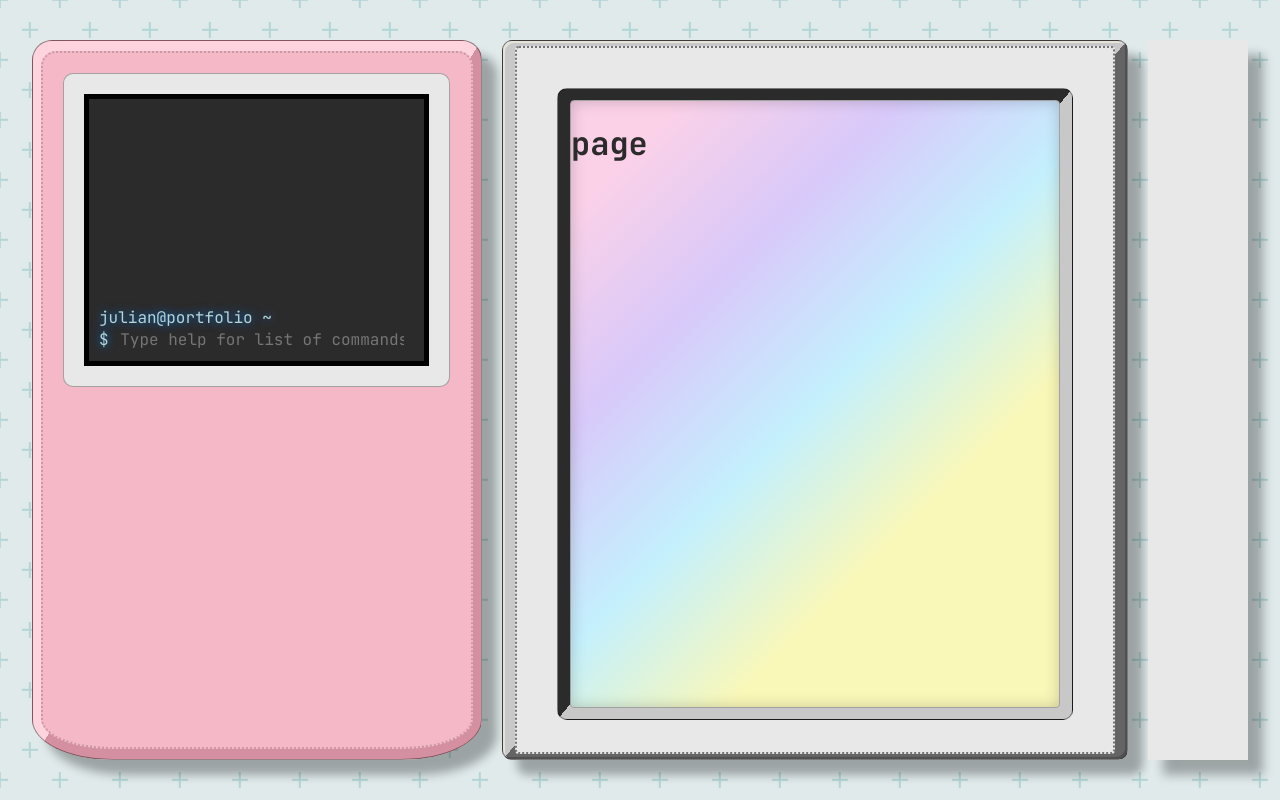
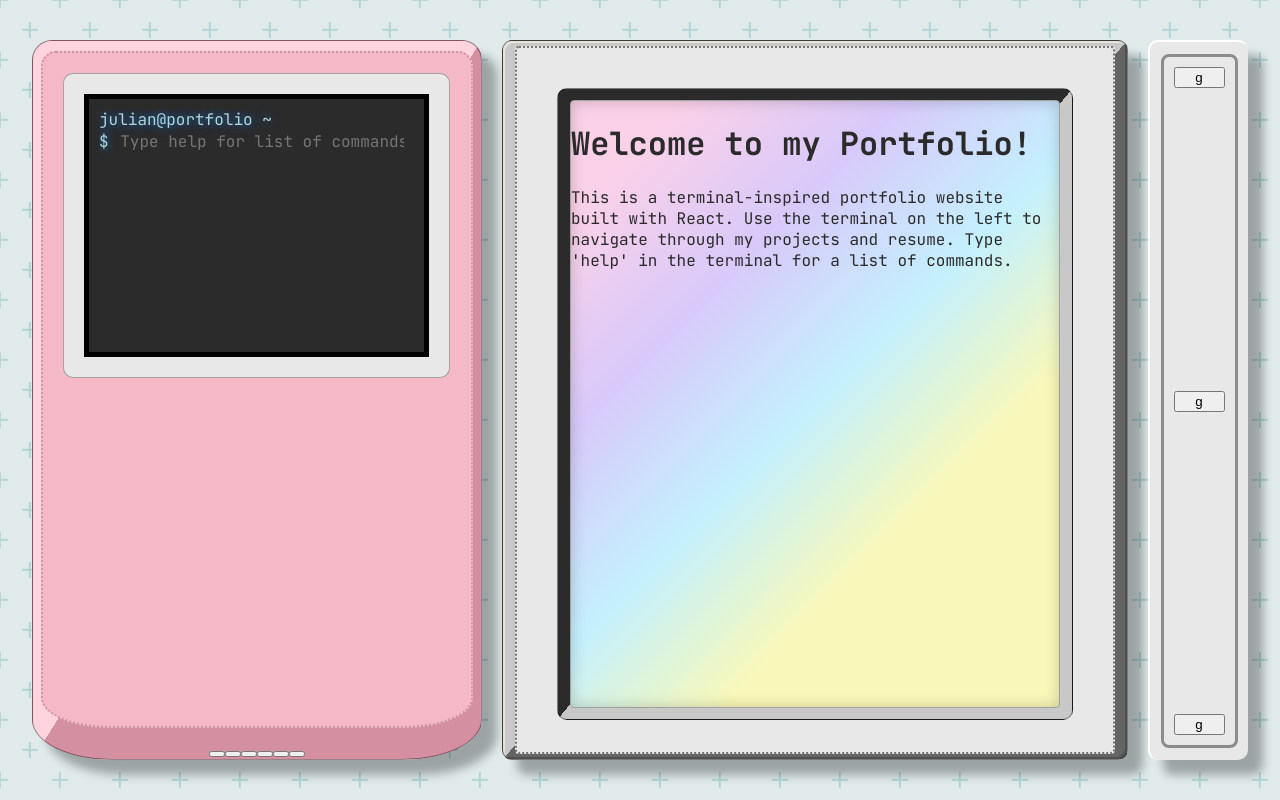
Before and after one commit to jbraun3/Julian-Braun-Website, a React (Vite) app: page / in a window 1280 px wide. Built offline with nearby package versions, Linux system fonts and the light colour scheme.

Commit message:
working navigation

```diff
--- a/package.json
+++ b/package.json
@@ -11,7 +11,8 @@
   },
   "dependencies": {
     "react": "^19.2.0",
-    "react-dom": "^19.2.0"
+    "react-dom": "^19.2.0",
+    "react-router-dom": "^7.13.1"
   },
   "devDependencies": {
     "@eslint/js": "^9.39.1",
--- a/src/App.jsx
+++ b/src/App.jsx
@@ -1,7 +1,12 @@
 import { useState } from 'react'
 import Terminal from './components/Terminal.jsx'
+import Resume from './routes/resume.jsx';
+import SideButtons from './components/SideButtons.jsx';
 import './assets/Global.css'
 import './assets/Terminal.css'
+import { Route, Routes } from 'react-router-dom';
+
+import HomePage from './routes/HomePage.jsx';
 
 export default function App() {
   return (
@@ -12,10 +17,17 @@ export default function App() {
         <div className="gameboy-base">
           <div className="gameboy-screen">
             <Terminal />
-            {/* Navigation links will go here */}
           </div>
         </div>
-        {/* We will add the UI toggle and physical D-pad styling here later */}
+
+        <div className="gmaeboy-buttons">
+          <button className="D-pad up"></button>
+          <button className="D-pad down"></button>
+          <button className="D-pad left"></button>
+          <button className="D-pad right"></button>
+          <button className="action-button A"></button>
+          <button className="action-button B"></button>
+        </div>
       </div>
 
       {/* CENTER COLUMN: Main Monitor */}
@@ -23,16 +35,17 @@ export default function App() {
         <div className="monitor-bezel">
           <div className="bezel-shadow">
             <div className="monitor-screen">
-              <h1>page</h1>
-              {/* Content (Home, Projects, Resume) will render here */}
+              <Routes>
+                <Route path="/" element={<HomePage />} />
+                <Route path="/resume" element={<Resume />} />
+              </Routes>
             </div>
           </div>
         </div>
       </div>
 
-      {/* RIGHT COLUMN: Hardware Links */}
       <div className="hardware-buttons">
-
+        <SideButtons />
       </div>
 
     </div>
--- a/src/assets/Global.css
+++ b/src/assets/Global.css
@@ -135,7 +135,13 @@ body {
   display: flex;
   flex-direction: column;
   align-items: center;
-  justify-content: space-around;
+  justify-content: center;
   background-color: #e8e8e8;
   box-shadow: 15px 15px 10px rgba(0, 0, 0, 0.3);
+  border-radius: 10px;
+  padding: 12px;
+  border-top: 2px solid white;
+  border-left: 2px solid white;
+  /* border-bottom: 2px solid #646464;
+  border-right: 2px solid #646464; */
 }
--- /dev/null
+++ b/src/assets/SideButtons.css
@@ -0,0 +1,10 @@
+.side-buttons {
+    display: flex;
+    justify-content: space-between;
+    flex-grow: 1;
+    width: calc(100% - 23px);
+    flex-direction: column;
+    padding: 10px;
+    border: 3px solid rgba(0,0,0,0.4);
+    border-radius: 8px;
+}
--- a/src/assets/Terminal.css
+++ b/src/assets/Terminal.css
@@ -55,6 +55,10 @@ input {
   display: none;
 }
 .terminal-history {
-  -ms-overflow-style: none;
-  scrollbar-width: none;
+    -ms-overflow-style: none;
+    scrollbar-width: none;
 }
+
+.output-line {
+    white-space: pre-line;
+}
--- /dev/null
+++ b/src/components/SideButtons.jsx
@@ -0,0 +1,11 @@
+import '../assets/SideButtons.css';
+
+export default function SideButtons() {
+    return (
+        <div className="side-buttons">
+            <button className="side-button top">g</button>
+            <button className="side-button middle">g</button>
+            <button className="side-button bottom">g</button>
+        </div>
+    );
+}
--- a/src/components/Terminal.jsx
+++ b/src/components/Terminal.jsx
@@ -1,12 +1,15 @@
 import '../assets/Global.css'
 import '../assets/Terminal.css'
 import { useState, useRef, useEffect } from 'react';
+import { useNavigate } from 'react-router-dom';
 
 
 export default function Terminal() {
+    const navigate = useNavigate();
 // Refs and States
     const [input, setInput] = useState('');
     const [history, setHistory] = useState([]);
+    const [currentDirectory, setCurrentDirectory] = useState('~');
     const bottomRef = useRef(null);
     const inputRef = useRef(null);
     // functions
@@ -19,14 +22,54 @@ export default function Terminal() {
             e.preventDefault();
             if (input.trim() === '') return;
 
+            let command = input.trim().toLowerCase();
             let currentOutput = `Command not found: ${input}. Type 'help' for a list of commands.`;
-            // input handling
-            if (input.trim().toLowerCase() === 'help') {
-                currentOutput = "Available commands: help, clear";
-            } else if (input.trim().toLowerCase() === 'clear') {
+
+            // general commands
+            if (command === 'help') {
+                currentOutput = "Available commands: help, clear, cd, open, ls";
+            } else if (command === 'clear') {
                 setHistory([]);
                 setInput('');
                 return;
+
+            // ls handling
+            } else if (command === 'ls') {
+                if (currentDirectory === '~') {
+                    currentOutput = "projects/ \n resume/";
+                } else if (currentDirectory === '~/projects') {
+                    currentOutput = "project1/ \n project2/ \n project3/";
+                } else if (currentDirectory === '~/resume') {
+                    currentOutput = "resume.pdf \n resume_page.jsx";
+                }
+
+
+            // cd handling
+            } else if (command.startsWith('cd')) {
+                currentOutput = "";
+                if (currentDirectory === '~' && (command === 'cd projects' || command === 'cd projects/')) {
+                    setCurrentDirectory(`${currentDirectory}/projects`);
+                } else if (currentDirectory === '~' && (command === 'cd resume' || command === 'cd resume/')) {
+                    setCurrentDirectory(`${currentDirectory}/resume`);
+                } else if ((currentDirectory === '~/projects' || currentDirectory === '~/resume') && (command === 'cd ..' || command === 'cd ../')) {
+                    setCurrentDirectory('~');
+                } else {
+                    currentOutput = `${input} No such file or directory.`;
+                }
+            }
+
+            // open handling
+            else if (command.startsWith('open')) {
+                currentOutput = "";
+                if ((currentDirectory === '~/resume' && command === 'open resume.pdf') || (currentDirectory === '~' && command === 'open resume/resume.pdf')) {
+                    currentOutput = "Opening resume.pdf...";
+                    window.open('../public/images/JULIAN_BRAUN_RESUME_N.pdf', '_blank');
+                } else if ((currentDirectory === '~/resume' && command === 'open resume_page.jsx') || (currentDirectory === '~' && command === 'open resume/resume_page.jsx')) {
+                    currentOutput = "Opening resume_page.jsx...";
+                    navigate('/resume');
+                } else {
+                    currentOutput = `${input} No such file to open.`;
+                }
             }
 
             setHistory([...history, { command: input, output: currentOutput }]);
@@ -62,10 +105,9 @@ export default function Terminal() {
                 </div>
                 ))}
                 <div ref={bottomRef} />
-            </div>
 
                 <div className="terminal-input-line">
-                <div className="prompt">julian@portfolio ~</div>
+                    <div className="prompt">julian@portfolio {currentDirectory}</div>
                     <span className="command">$ </span>
                     <input
                         ref={inputRef}
@@ -78,7 +120,7 @@ export default function Terminal() {
                         placeholder="Type help for list of commands"
                     />
                 </div>
-
+            </div>
         </div>
     );
 }
--- a/src/main.jsx
+++ b/src/main.jsx
@@ -1,9 +1,12 @@
-import { StrictMode } from 'react'
-import { createRoot } from 'react-dom/client'
-import App from './App.jsx'
+import { StrictMode, React } from 'react';
+import { createRoot, ReactDOM } from 'react-dom/client';
+import { BrowserRouter } from 'react-router-dom';
+import App from './App.jsx';
 
 createRoot(document.getElementById('root')).render(
   <StrictMode>
-    <App />
+    <BrowserRouter>
+      <App />
+    </BrowserRouter>
   </StrictMode>,
 )
--- /dev/null
+++ b/src/routes/HomePage.jsx
@@ -0,0 +1,8 @@
+export default function HomePage() {
+    return (
+        <div className="home-page">
+            <h1>Welcome to my Portfolio!</h1>
+            <p>This is a terminal-inspired portfolio website built with React. Use the terminal on the left to navigate through my projects and resume. Type 'help' in the terminal for a list of commands.</p>
+        </div>
+    );
+}
--- /dev/null
+++ b/src/routes/resume.jsx
@@ -0,0 +1,8 @@
+export default function Resume() {
+    return (
+        <div className="resume-page">
+            <h1>My Resume</h1>
+            <p>This is a placeholder for my resume page. You can view my resume in PDF format by typing 'open resume.pdf' in the terminal.</p>
+        </div>
+    );
+}
```
Also changed, not shown: src/components/FileExplorer.jsx (added), 2 other files (tests, documents, lock files or other folders). Lines whose indentation alone changed are shown as unchanged.
